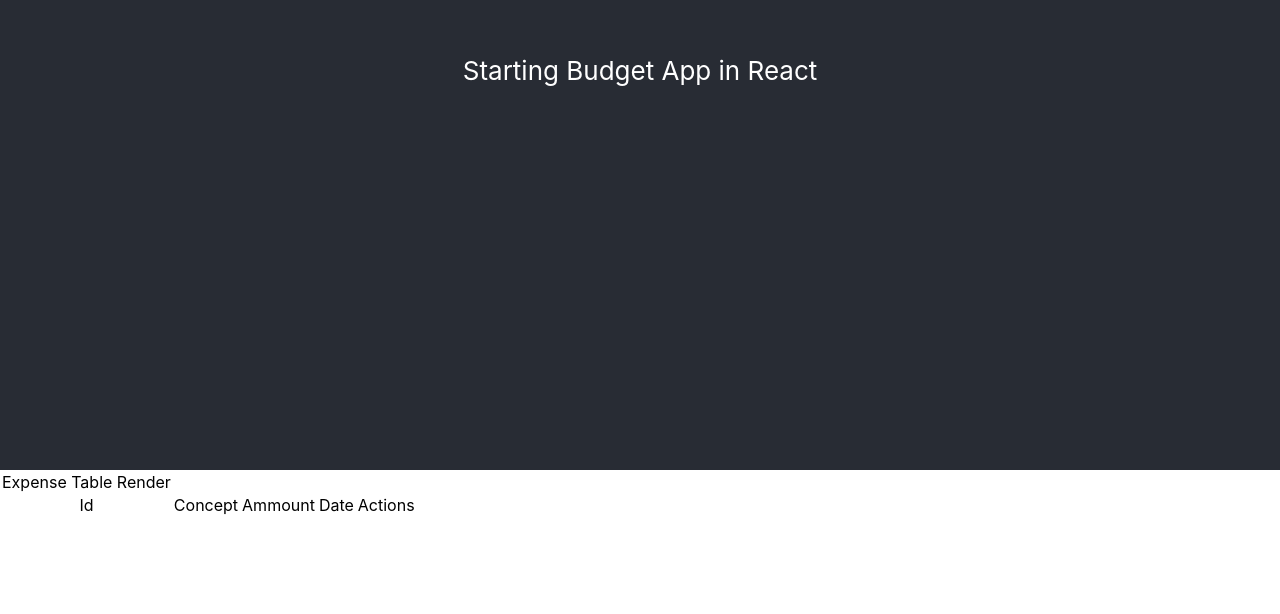
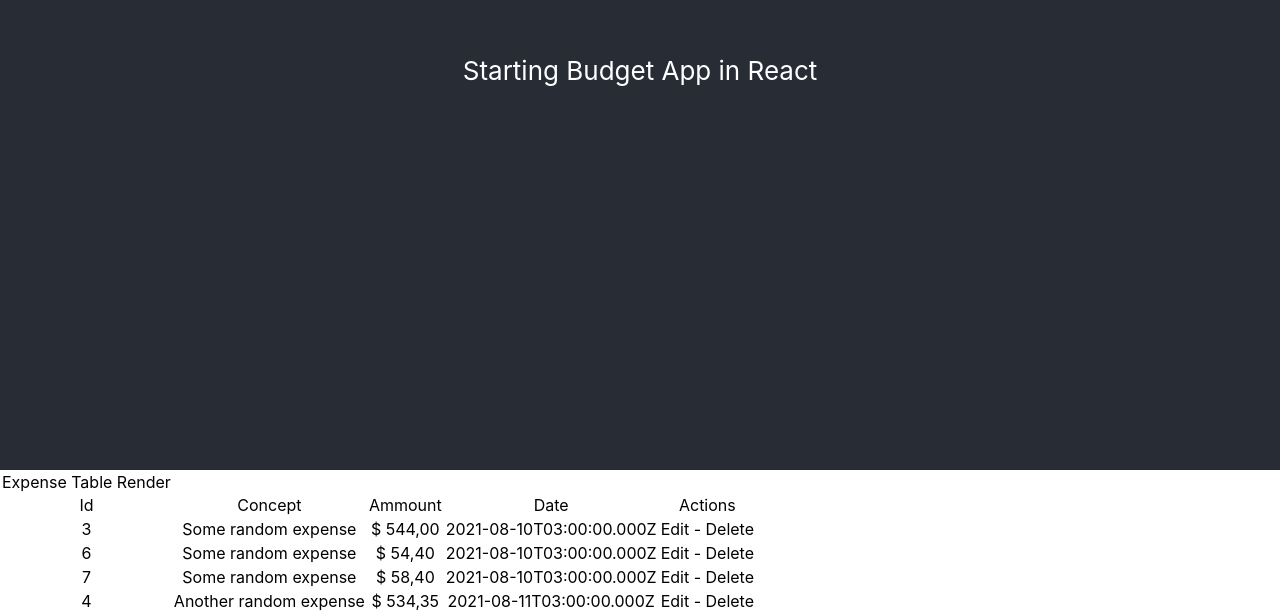
Before and after one commit to megas-vanzi/budget-pern, a React (Create React App) app in the folder frontend/: page / in a window 1280 px wide. Shown: the part 330-944 px from the top of the page. Before the commit the page ends 848 px from the top, so only its background shows below. Built offline with nearby package versions, Linux system fonts and the light colour scheme.

Commit message:
adding ExpenseItems component

```diff
--- a/frontend/src/components/Expense.jsx
+++ b/frontend/src/components/Expense.jsx
@@ -1,4 +1,5 @@
 import React from "react";
+import ExpenseItems from "./ExpenseItems";
 
 const Expense = () => {
   const data = [
@@ -43,7 +44,19 @@
             <td>Actions</td>
           </tr>
         </thead>
-        <tbody></tbody>
+        <tbody>
+          {data.map(({ id, concept, ammount, date }) => {
+            return (
+              <ExpenseItems
+                key={id}
+                id={id}
+                con={concept}
+                value={ammount}
+                date={date}
+              />
+            );
+          })}
+        </tbody>
       </table>
     </>
   );
--- /dev/null
+++ b/frontend/src/components/ExpenseItems.jsx
@@ -0,0 +1,25 @@
+import React from "react";
+import PropTypes from "prop-types";
+
+const ExpenseItems = ({ id, con, value, date }) => {
+  return (
+    <>
+      <tr>
+        <td>{id}</td>
+        <td>{con}</td>
+        <td>{value}</td>
+        <td>{date}</td>
+        <td>Edit - Delete</td>
+      </tr>
+    </>
+  );
+};
+
+ExpenseItems.propTypes = {
+  id: PropTypes.number,
+  con: PropTypes.string,
+  value: PropTypes.string,
+  date: PropTypes.string,
+};
+
+export default ExpenseItems;
```
